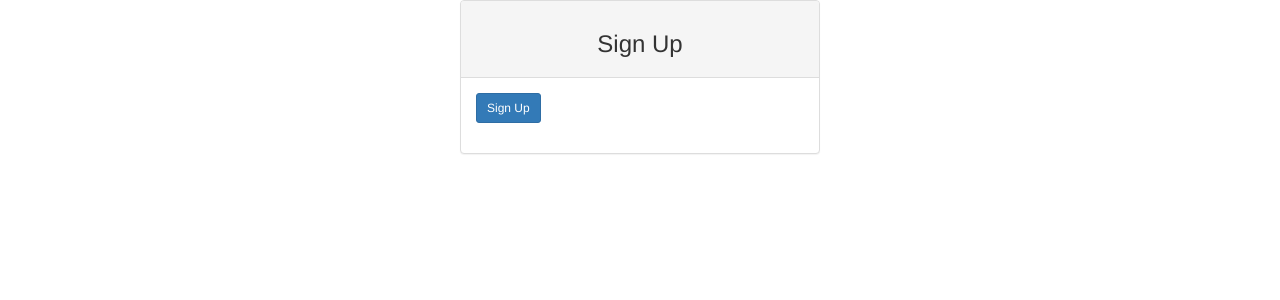
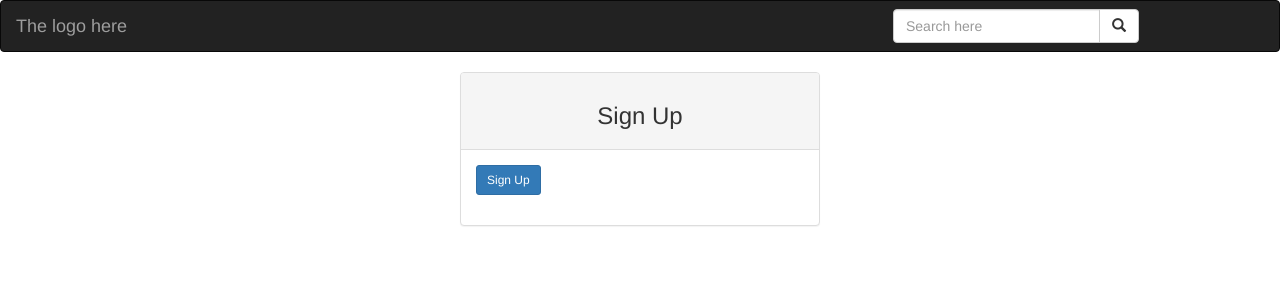
Before and after one commit to evantoh/insta-clone, a Django app: template instagram/insta/templates/registration/registration_form.html in a window 1280 px wide. Shown: the top 300 px of the page. Run offline with Django 3.2, Linux system fonts and the light colour scheme; the template is opened without the code that fills it: most values are stand-ins (such as "Sample title", 1, 10 or a date in 2020); some libraries are stand-ins or nearby versions.

Commit message:
add a search form and a navbar.html

```diff
--- a/instagram/insta/templates/navbar.html
+++ b/instagram/insta/templates/navbar.html
@@ -0,0 +1,24 @@
+
+  <nav class="navbar navbar-inverse">
+    <div class="container-fluid">
+      <div class="navbar-header">
+        <a class="navbar-brand" href="">The logo here</a>
+      </div>
+
+      <!-- Adding a search form  -->
+      <div class="col-sm-4 col-md-4 navbar-right">
+
+        <form class="navbar-form" role="search" action="">
+
+          <div class="input-group">
+            <input type="text" class="form-control" placeholder="Search here" name="article">
+            <div class="input-group-btn">
+              <button class="btn btn-default" type="submit"><i class="glyphicon glyphicon-search"></i></button>
+            </div>
+          </div>
+
+        </form>
+      </div>
+      <!-- search form end -->
+    </div>
+  </nav>
--- a/instagram/insta/templates/registration/base.html
+++ b/instagram/insta/templates/registration/base.html
@@ -21,7 +21,7 @@
 </head>
 
 <body>
-
+    {% include "navbar.html" %}
   {% block content %}  {%endblock%}
 
 
```
